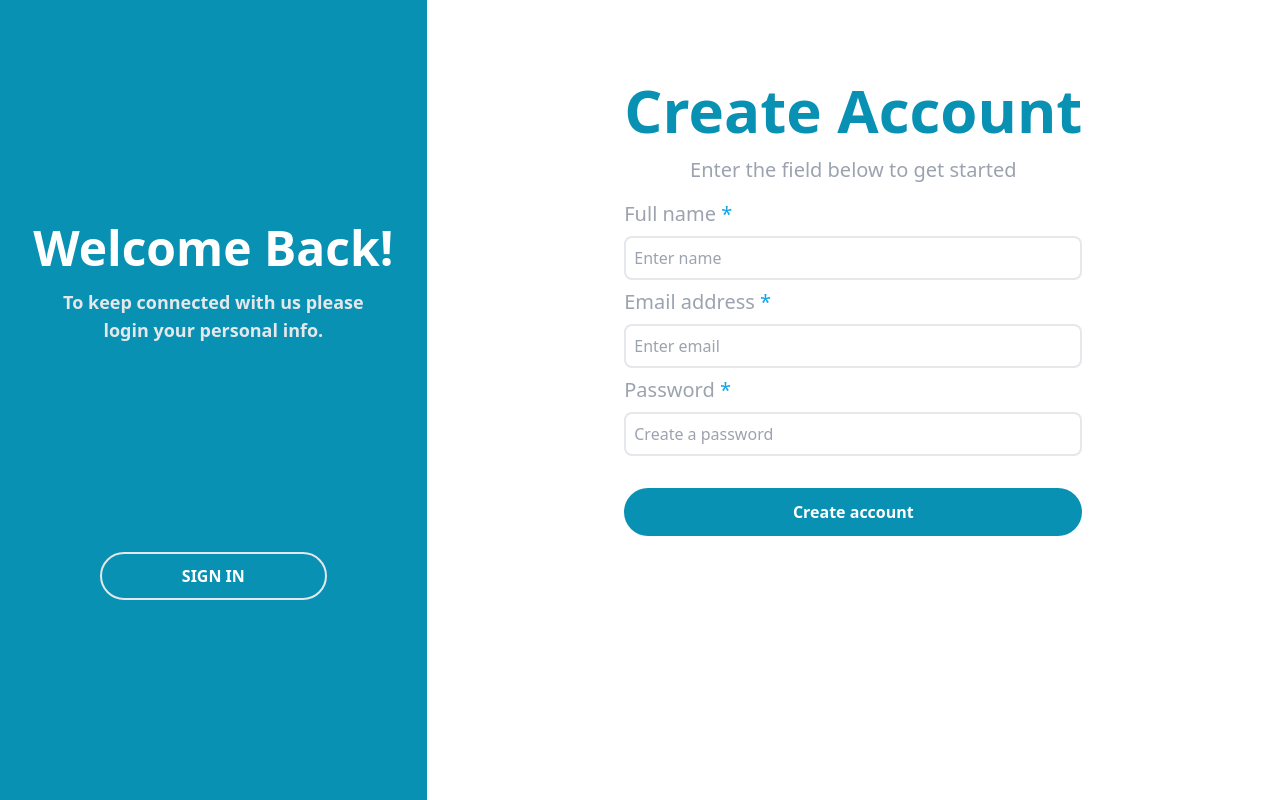
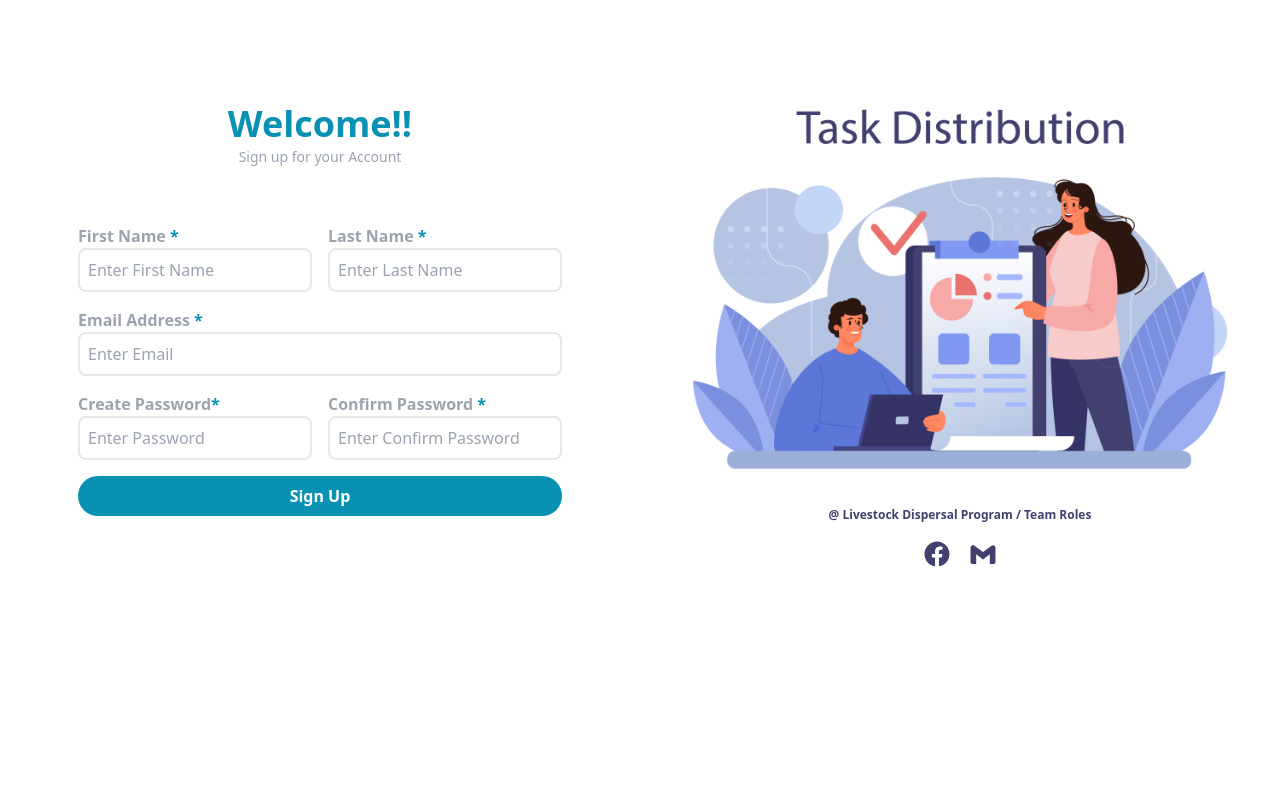
Before and after one commit to asiloprince/cityvet, a React (Vite) app in the folder client/: page /register in a window 1280 px wide. Built offline with nearby package versions, Linux system fonts and the light colour scheme.

Commit message:
Sana Ako nalang

```diff
--- a/client/src/pages/register/Register.tsx
+++ b/client/src/pages/register/Register.tsx
@@ -1,33 +1,72 @@
+import { FcGoogle } from 'react-icons/fc';
+import { BiLogoGmail, BiLogoFacebookCircle } from 'react-icons/bi';
+import RegImg from '../../assets/RegisterImg.jpg';
 function Register() {
   return (
-    <div className=' grid grid-cols-1 md:grid-cols-3 lg:grid-cols-3 md:h-screen lg:h-screen'>
-        <div className=' bg-cyan-600 '>
-            <section className='text-white text-center grid grid-cols-1'>
-                <label className='text-1xl md:text-5xl lg:text-5xl font-bold mt-8 sm:mt-8 md:mt-56'>Welcome Back!</label>
-                <label className='text-xs md:text-md lg:text-lg text-[#e5e7eb] font-bold mt-4'>To keep connected with us please<br></br>login your personal info.</label>
-                <button type='submit' className='invisible sm:visible md:visible lg:visible xl:visible m-24 mt-8 sm:mt-8 md:mt-52 md:m-[100px] h-8 md:h-12 lg:-12 rounded-full border-2 font-bold hover:bg-white hover:text-cyan-600'>SIGN IN</button>
-            </section>
+    <div className="sm:grid sm:grid-cols-2">
+    <div className="sm:m-2 sm:mt-4 sm:max-w-[500px] sm:mx-auto">
+      <form className="sm:rounded-md sm:grid sm:justify-center mt-8 sm:mt-10 text-gray-400">
+        <div className="text-center m-12">
+          <label className="m-4 sm:m-0 text-3xl font-bold sm:text-4xl sm:font-bold text-cyan-600">Welcome!!<br/></label>
+          <label className="sm:m-0 text-sm">Sign up for your Account</label>
         </div>
 
-        <div className='col-span-2 max-w-[600px] mx-auto'>
-                <form className='grid md:grid-cols-1 text-[#9ca3af] mt-4 md:mt-20'>
-                    <label className=' text-center text-2xl sm:text-3xl md:text-3xl lg:text-3xl xl:text-6xl font-bold text-cyan-600 '>Create Account</label>
-                    <label className='text-center mt-4 text-xs sm:text-xl md:text-xl lg:text-xl xl:text-xl'>Enter the field below to get started</label>
+        <div className="sm:flex">
+          <div className="grid grid-cols-1 m-2">
+            <label className="font-bold">First Name <span className="text-cyan-600">*</span></label>
+            <input type="text" required placeholder="Enter First Name" className="p-2 border-b-2 sm:border-2 sm:rounded-lg outline-none focus:border-cyan-600" />
+          </div>
 
-                    <label className='mt-4 mb-2 text-sm sm:text-sm md:text-md lg:text-lg xl:text-xl'>Full name<span className='text-[#0ea5e9]'> *</span></label>
-                    <input type='text' placeholder='Enter name' className='p-2 sm:p-4 md:p-2 lg:p-2 xl:p-2 border-b-2 sm:border-2 md:border-2 lg:border-2 xl:border-2 sm:rounded-lg md:rounded-lg lg:rounded-lg xl:rounded-lg'></input>
+          <div className="grid grid-cols-1 m-2">
+            <label className="font-bold">Last Name <span className="text-cyan-600">*</span></label>
+            <input type="text" required placeholder="Enter Last Name" className="p-2 border-b-2 sm:border-2 sm:rounded-lg outline-none focus:border-cyan-600" />
+          </div>
+        </div>
 
-                    <label className='mt-2 mb-2 text-sm sm:text-sm md:text-md lg:text-lg xl:text-xl'>Email address<span className='text-[#0ea5e9]'> *</span></label>
-                    <input type='email' placeholder='Enter email' className='p-2 sm:p-4 md:p-2 lg:p-2 xl:p-2 border-b-2 sm:border-2 md:border-2 lg:border-2 xl:border-2 sm:rounded-lg md:rounded-lg lg:rounded-lg xl:rounded-lg'></input>
+        <div className="grid grid-cols-1 m-2">
+          <label className="font-bold">Email Address <span className="text-cyan-600">*</span></label>
+          <input type="text" required placeholder="Enter Email" className="p-2 border-b-2 sm:border-2 sm:rounded-lg outline-none focus:border-cyan-600" />
+        </div>
 
-                    <label className='mt-2 mb-2 text-sm sm:text-sm md:text-md lg:text-lg xl:text-xl'>Password <span className='text-[#0ea5e9]'> *</span></label>
-                    <input type='password' placeholder='Create a password' className='p-2 sm:p-2 md:p-2 lg:p-2 xl:p-2 border-b-2 sm:border-2 md:border-2 lg:border-2 xl:border-2 sm:rounded-lg md:rounded-lg lg:rounded-lg xl:rounded-lg'></input>
+        <div className="sm:flex">
+          <div className="grid grid-cols-1 m-2">
+            <label className="font-bold">Create Password<span className="text-cyan-600">*</span></label>
+            <input type="password" required placeholder="Enter Password" className="p-2 border-b-2 sm:border-2 sm:rounded-lg outline-none focus:border-cyan-600" />
+          </div>
 
-                    <button type='submit' className=' h-10 sm:h-12 md:h-12 lg:h-12 xl:h-12 mt-8 font-bold text-[white] rounded-full bg-cyan-600'>Create account</button>
+          <div className="grid grid-cols-1 m-2">
+            <label className="font-bold">Confirm Password  <span className="text-cyan-600">*</span></label>
+            <input type="password" required placeholder="Enter Confirm Password" className="p-2 border-b-2 sm:border-2 sm:rounded-lg outline-none focus:border-cyan-600" />
+          </div>
+        </div>
 
-                </form>
+        <div className="text-center text-white h-10 m-2 p-2 bg-cyan-600 rounded-full">
+          <button type="submit" className="font-bold">Sign Up</button>
         </div>
+
+        {/*<hr className="mx-14 bg-black dark:bg-gray-700" />
+
+        <div className="text-center">
+          <label>Sign In With</label>
+        </div>
+
+        <div className="flex place-content-center m-4 p-2 border-2 rounded-full">
+          <button className="flex"><FcGoogle size={25} />Google</button>
+</div>*/}
+      </form>
     </div>
+
+    <div className="hidden sm:contents">
+      <div className="h-screen text-center text-[#42406F] text-xs font-bold">
+        <img src={RegImg} className="mt-20" alt="Registration" />
+        <label>@ Livestock Dispersal Program / Team Roles</label>
+        <div className="flex justify-center m-2">
+          <BiLogoFacebookCircle size={30} className="m-2" />
+          <BiLogoGmail size={30} className="m-2" />
+        </div>
+      </div>
+    </div>
+  </div>
   )
 }
 
```
Also changed, not shown: client/src/assets/RegisterImg.jpg (added).
